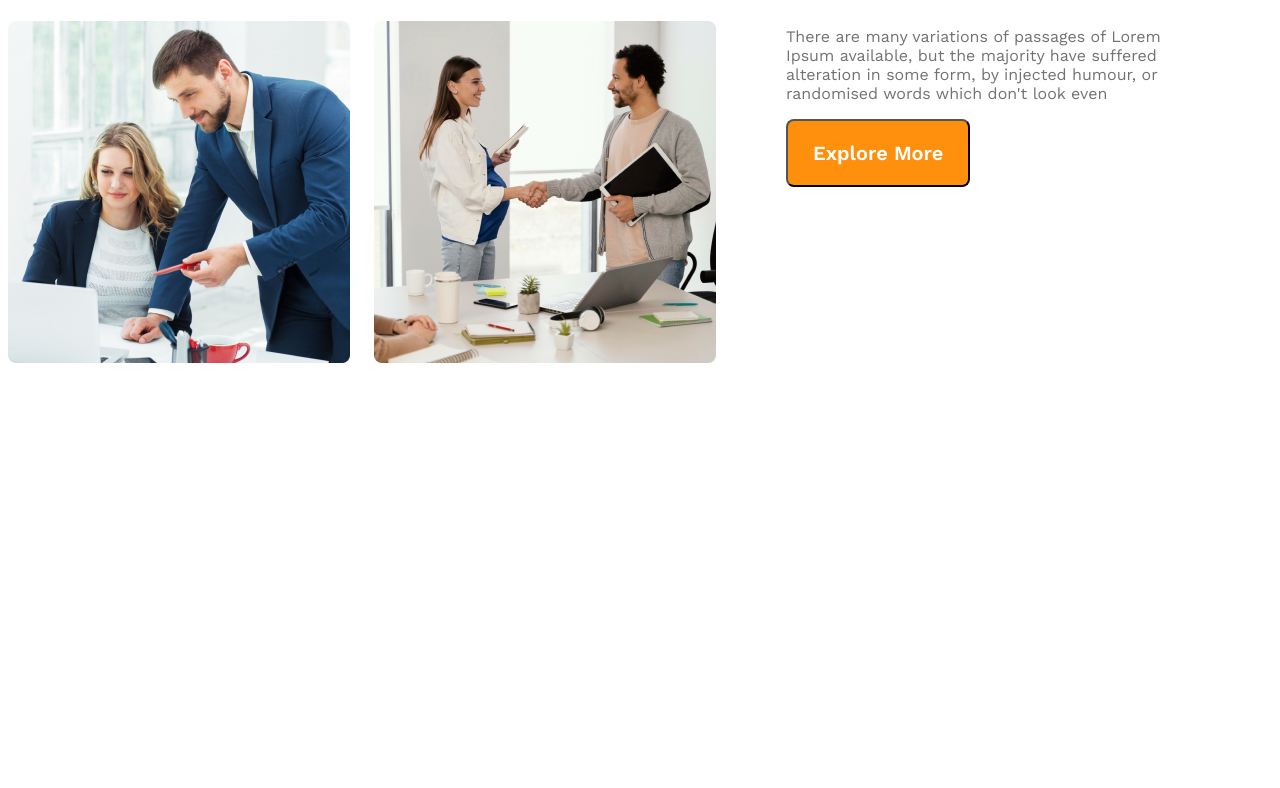
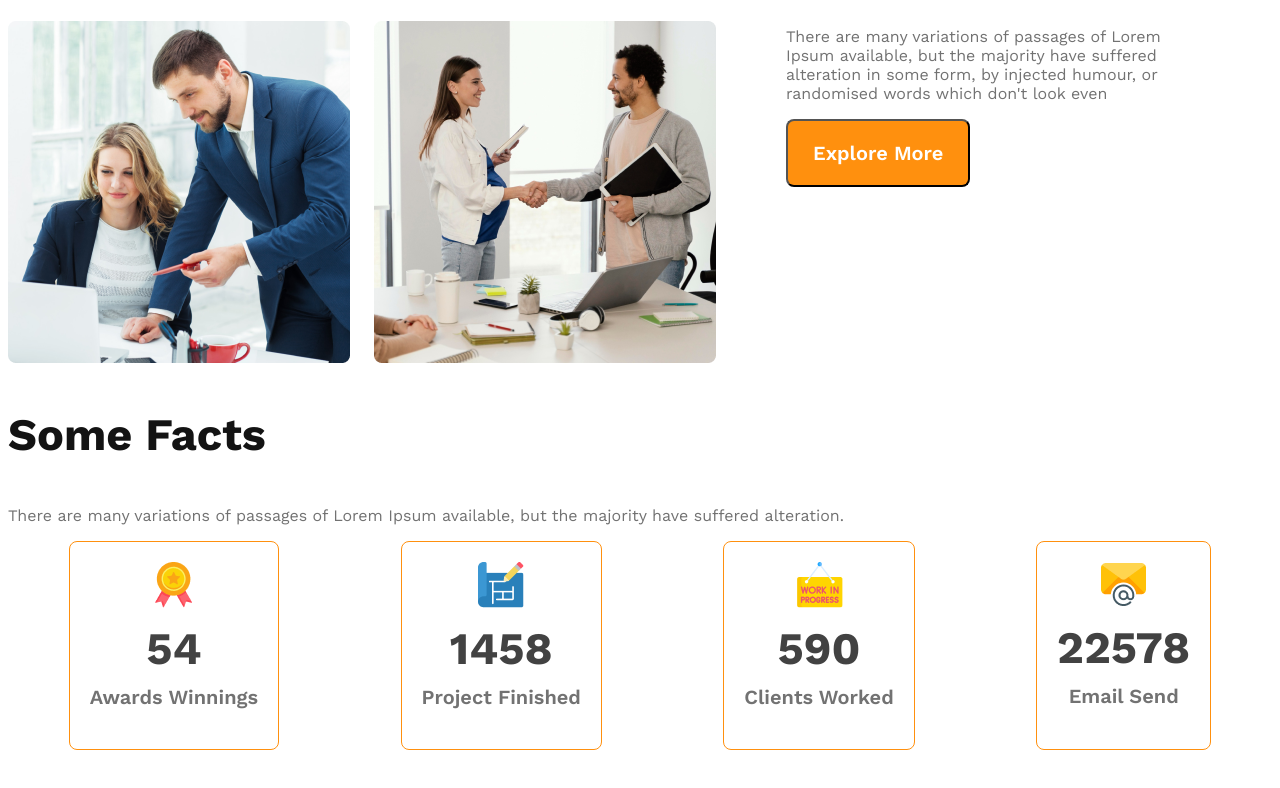
Before and after one commit to sakib31p/g3-architects-website, a plain HTML site: page index.html in a window 1280 px wide. Shown: the part 1274-2062 px from the top of the page. Before the commit the page ends 1707 px from the top, so only its background shows below. Drawn offline with nearby package versions, Linux system fonts and the light colour scheme.

Commit message:
finish facts section and responsive

```diff
--- a/index.html
+++ b/index.html
@@ -11,7 +11,7 @@
 <body>
     <header>
         <nav>
-            <h3 class="nav-title">G3 Architects</h3>
+            <h3 class="section-title">G3 Architects</h3>
             <ul>
                 <li><a href="">Home</a></li>
                 <li><a href="">About</a></li>
@@ -24,7 +24,7 @@
                 <h1 class="banner-title">Brand New
                     Group of Architects
                 </h1>
-                <p class="banner-description">There are many variations of passages of Lorem Ipsum available, but the majority have suffered alteration
+                <p class="text-lite-gray">There are many variations of passages of Lorem Ipsum available, but the majority have suffered alteration
                     in some form, by injected humour, or randomised words which don't look even</p>
                     <button class="button-primary">Explore More</button>
             </div>
@@ -52,6 +52,40 @@
 
         </div>
     </section>
+    <!-- featured section -->
+    <section class="feature">
+
+    </section>
+    <!-- facts section -->
+    <section class="facts">
+        <h3 class="section-title">Some Facts</h3>
+        <p class="text-lite-gray">There are many variations of passages of Lorem Ipsum available, but the majority have suffered alteration.</p>
+
+        <div class="facts-card-container">
+            <div class="card">
+                <img src="images/icons/ribon.png" alt="">
+                <h2 class="card-stats">54</h2>
+                <p class="card-title">Awards Winnings</p>
+            </div>
+            <div class="card">
+                <img src="images/icons/projects.png" alt="">
+                <h2 class="card-stats">1458</h2>
+                <p class="card-title">Project Finished</p>
+            </div>
+            <div class="card">
+                <img src="images/icons/customers.png" alt="">
+                <h2 class="card-stats">590</h2>
+                <p class="card-title">Clients Worked</p>
+            </div>
+            <div class="card">
+                <img src="images/icons/email.png" alt="">
+                <h2 class="card-stats">22578</h2>
+                <p class="card-title">Email Send</p>
+            </div>
+
+        </div>
+
+    </section>
 
     </main>
     <footer>
--- a/styles/architect.css
+++ b/styles/architect.css
@@ -33,11 +33,12 @@ nav li a {
     color: #424242;
 }
 
-.nav-title {
+.section-title {
     font-size: 45px;
     font-weight: 700;
     color: #131313;
 }
+
 /* share style  */
 .text-lite-gray {
     font-size: 16px;
@@ -59,6 +60,7 @@ banner-title {
     }
 
 }
+
 .button-primary {
     color: #FFF;
     font-size: 20px;
@@ -67,43 +69,73 @@ banner-title {
     background-color: #FF900E;
     padding: 20px 25px;
 }
-.banner img{
+
+.banner img {
     width: 100%;
     margin-top: 20px;
 }
 
 /* main style  */
-main{
+main {
     max-width: 1440px;
     margin: 70px auto;
 }
+
 /* teams style  */
-.teams-container{
+.teams-container {
     display: flex;
     align-items: center;
 }
-.teams-img-container{
+
+.teams-img-container {
     display: grid;
     grid-template-columns: repeat(2, 1fr);
     gap: 1.5rem;
 }
-.teams-content{
+
+.teams-content {
     padding-left: 70px;
     padding-right: 70px;
 }
-.teams-title{
+
+.teams-title {
     font-size: 45px;
 }
-.teams-title .quick-list{
+
+.teams-title .quick-list {
     color: #727272;
     font-weight: 500;
 }
-.teams-title .text-featured{
+
+.teams-title .text-featured {
     color: #FF900E;
     font-weight: 700;
 }
 
-
+/* fact card container  */
+.facts-card-container{
+    display: flex;
+    justify-content: space-around;
+}
+.facts-card-container .card {
+    border-radius: 8px;
+    border: 1px solid #FF900E;
+    text-align: center;
+    padding: 20px;
+}
+.facts-card-container .card-title{
+    font-size: 20px;
+    font-weight: 600;
+    color: #727272;
+    margin-top: 5px;
+}
+.facts-card-container .card-stats{
+    font-size: 45px;
+    /* font-weight: 600;  */
+    color: #424242;
+    margin-top: 10px;
+    margin-bottom: 10px;
+}
 
 
 
@@ -122,25 +154,34 @@ main{
 
 /* responsive media queary/\ */
 /* mobile phone  */
-@media screen and (max-width:576px){
-    header{
+@media screen and (max-width:576px) {
+    header {
         padding: 20px;
     }
+
     nav,
-.teams-container{
+    .teams-container,
+    .facts-card-container {
         flex-direction: column;
     }
-.teams-img-container{
+
+    .teams-img-container {
         grid-template-columns: 1fr;
+    }
+    .facts-card-container{
+        gap: 20px;
     }
 
 }
+
 /* medium devices  */
-@media screen and (min-width:577px) and (max-width:960px){
-    header{
+@media screen and (min-width:577px) and (max-width:960px) {
+    header {
         padding: 50px;
     }
-    nav,.teams-container{
+
+    nav,
+    .teams-container {
         flex-direction: column;
     }
 }
```
Lines whose indentation alone changed are shown as unchanged.
